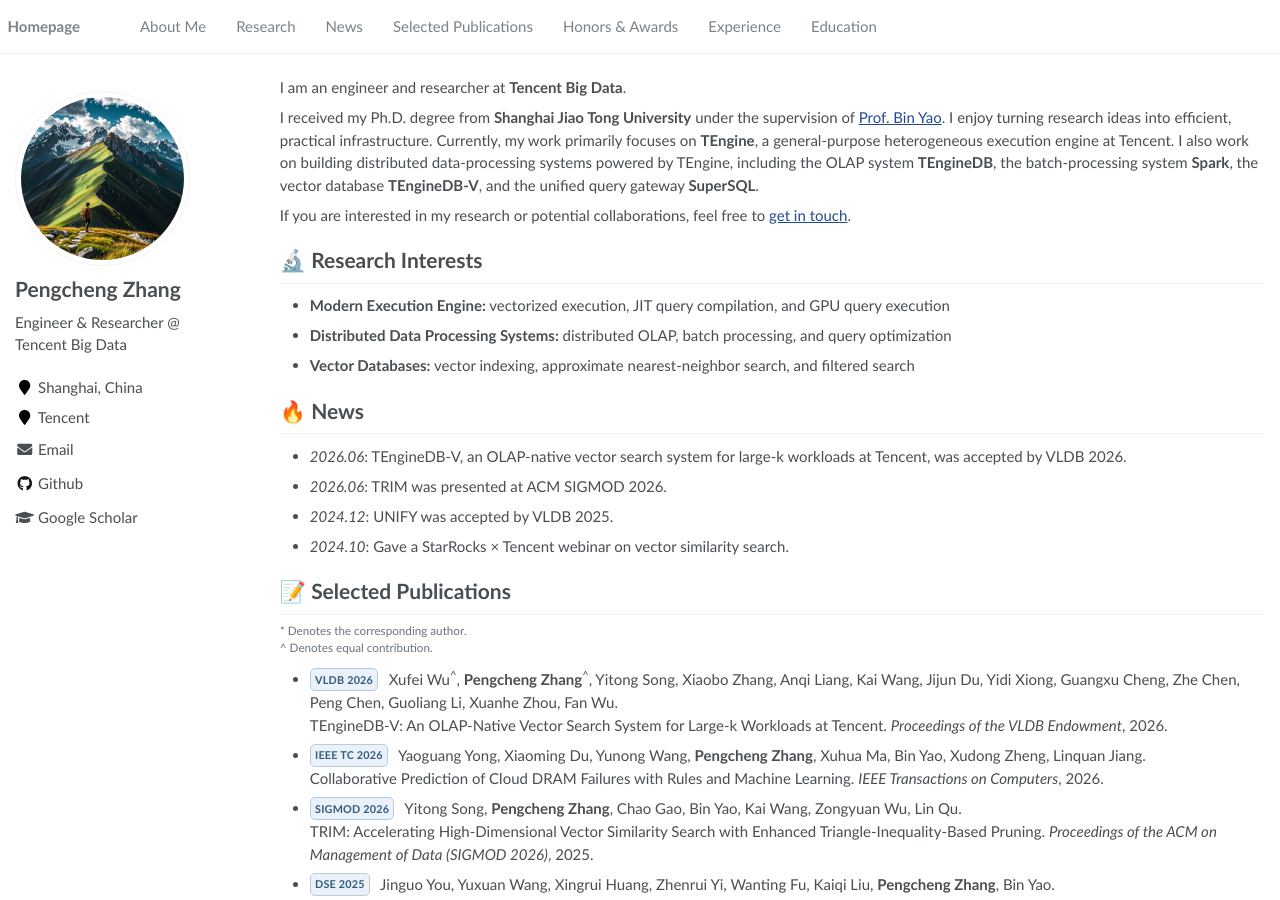
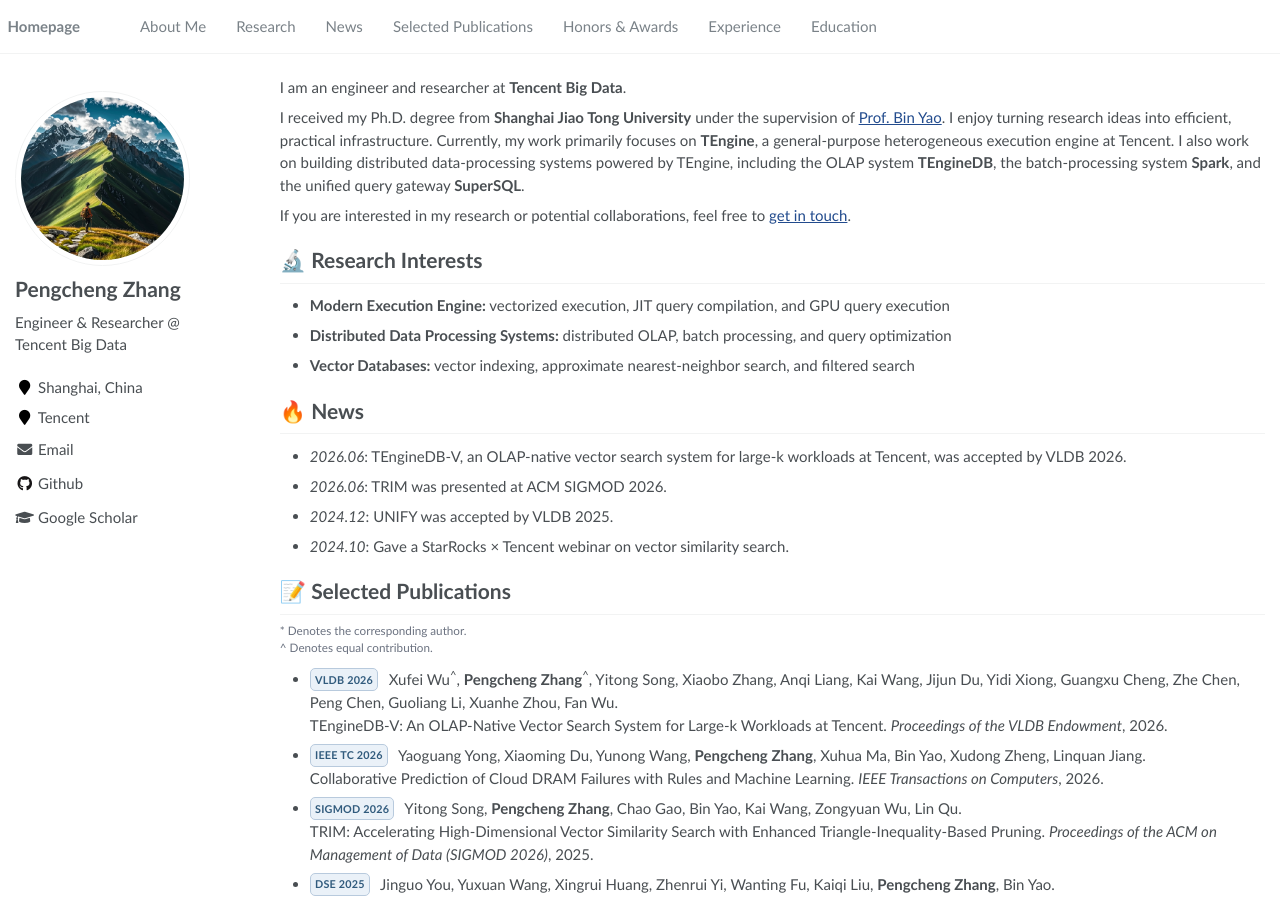
Before and after one commit to petrizhang/petrizhang.github.io, a Jekyll site: the page built from _pages/about.md, in a window 1280 px wide and 900 px high. Built offline with Jekyll 4.4.1, drawn with Linux system fonts in a browser that asks for light colours.

Commit message:
Remove TEngineDB-V from introduction

```diff
--- a/_pages/about.md
+++ b/_pages/about.md
@@ -19,7 +19,7 @@
 
 I am an engineer and researcher at **Tencent Big Data**.
 
-I received my Ph.D. degree from **Shanghai Jiao Tong University** under the supervision of [Prof. Bin Yao](https://www.cs.sjtu.edu.cn/jiaoshiml/yaobin.html). I enjoy turning research ideas into efficient, practical infrastructure. Currently, my work primarily focuses on **TEngine**, a general-purpose heterogeneous execution engine at Tencent. I also work on building distributed data-processing systems powered by TEngine, including the OLAP system **TEngineDB**, the batch-processing system **Spark**, the vector database **TEngineDB-V**, and the unified query gateway **SuperSQL**.
+I received my Ph.D. degree from **Shanghai Jiao Tong University** under the supervision of [Prof. Bin Yao](https://www.cs.sjtu.edu.cn/jiaoshiml/yaobin.html). I enjoy turning research ideas into efficient, practical infrastructure. Currently, my work primarily focuses on **TEngine**, a general-purpose heterogeneous execution engine at Tencent. I also work on building distributed data-processing systems powered by TEngine, including the OLAP system **TEngineDB**, the batch-processing system **Spark**, and the unified query gateway **SuperSQL**.
 
 If you are interested in my research or potential collaborations, feel free to [get in touch](mailto:petrizhang@tencent.com).
 
```
